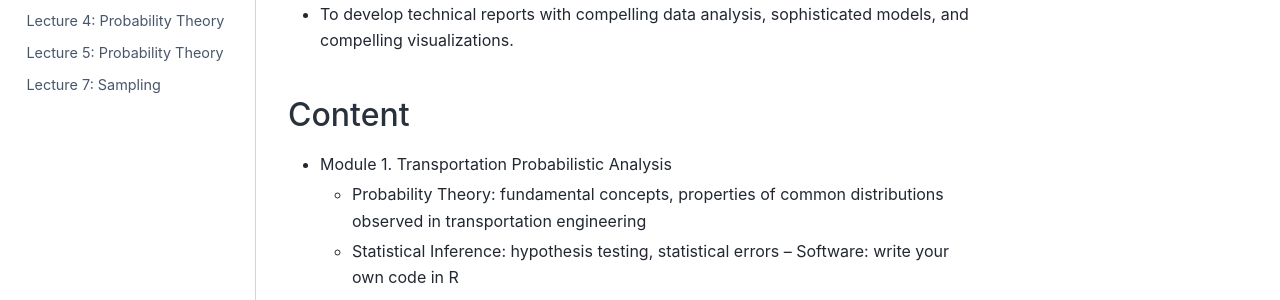
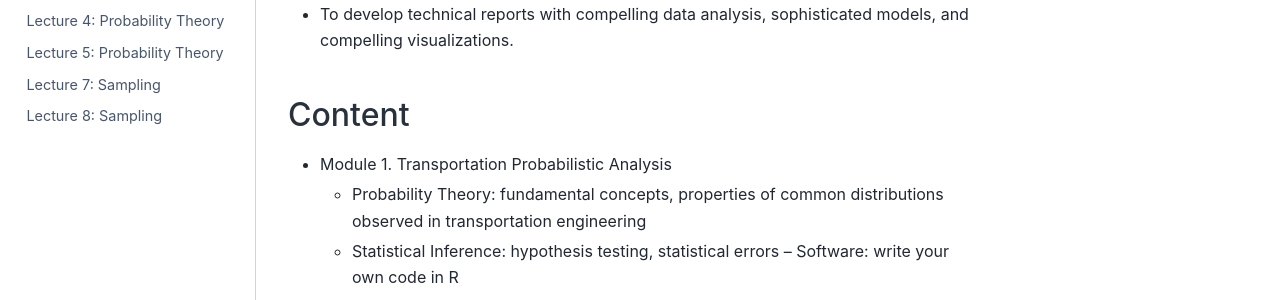
Before and after one commit to anmpahwa/CE5540, a Jupyter Book: the page built from book/intro.md, in a window 1280 px wide. Shown: the part 455-755 px from the top of the page. Built offline with Jupyter Book 1.0.4 settings and Sphinx 7.4.7 and the Sphinx Book theme 1.1.4, drawn with Linux system fonts in a browser that asks for light colours; comment, search, counter and statistics services are not loaded.

Commit message:
update toc.yml

```diff
--- a/book/_toc.yml
+++ b/book/_toc.yml
@@ -10,3 +10,4 @@ parts:
     - file: content/lecture_04.ipynb
     - file: content/lecture_05.ipynb
     - file: content/lecture_07.ipynb
+    - file: content/lecture_08.ipynb
```
